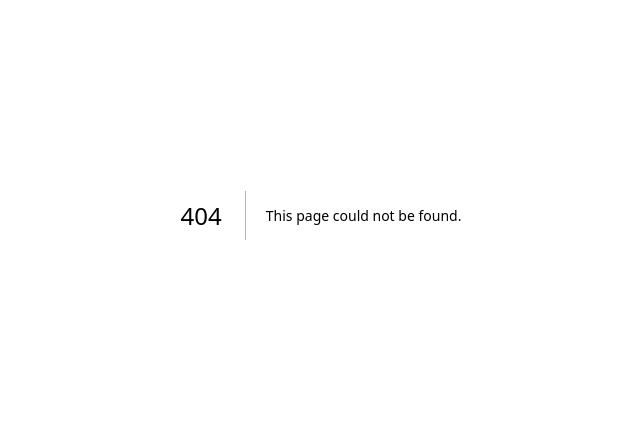
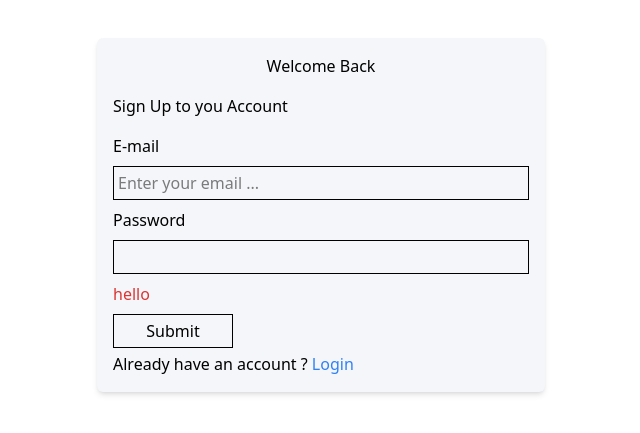
Before and after one commit to BahaaShk/kanaban-job-tracker, a Next.js app: page /signup in a window 1280 px wide. Before the commit this address had no page. Shown: the part 185-618 px from the top of the page, without its empty margins (319-959 px from the left). Built offline with nearby package versions, Linux system fonts and the light colour scheme.

Commit message:
done the login ui

```diff
--- a/app/(auth)/login/page.tsx
+++ b/app/(auth)/login/page.tsx
@@ -1 +1,56 @@
-'use client'
+"use client";
+
+import { useState, useTransition } from "react";
+import { signIn } from "@/actions/auth";
+import Link from "next/link";
+
+const LoginPage = () => {
+  const [errorMsg, setErrorMsg] = useState<string | null>("hello");
+  const [isPending, startTransition] = useTransition();
+
+  const handleSubmit = (formData: FormData) => {
+    startTransition(async () => {
+      setErrorMsg(null);
+      const result = await signIn(formData);
+      if (result?.error) {
+        setErrorMsg(result.error);
+      }
+    });
+  };
+
+  return (
+    <div className="min-h-screen w-full flex justify-center items-center">
+      <div className="max-w-md rounded-md bg-bg w-full shadow-md p-4">
+        <h1 className="text-center mb-4">Welcome Back</h1>
+        <h3>Sign in to you Account</h3>
+        <form action={handleSubmit} className="mt-4 flex flex-col gap-2">
+          <label htmlFor="email">E-mail</label>
+          <input
+            type="email"
+            className="border p-1"
+            name="email"
+            required
+            placeholder="Enter your email ..."
+          />
+          <label htmlFor="password">Password</label>
+          <input type="password" className="border p-1" name="password" />
+          {errorMsg && <p className="text-danger">{errorMsg}</p>}
+          <button
+            type="submit"
+            className="border p-1 w-30 justify-center items-center"
+          >
+            Submit
+          </button>
+        </form>
+        <p className="mt-1">
+          Don't have an account ?{" "}
+          <Link href={"/signup"} className="text-accent">
+            Sign up
+          </Link>
+        </p>
+      </div>
+    </div>
+  );
+};
+
+export default LoginPage;
--- /dev/null
+++ b/app/(auth)/signup/page.tsx
@@ -0,0 +1,40 @@
+"use client";
+
+import { useState, useTransition } from "react";
+import { signIn } from "@/actions/auth";
+import Link from "next/link";
+
+const SignUpPage = () => {
+  const [errorMsg, setErrorMsg] = useState<string | null>("hello");
+  const [isPending, startTransition] = useTransition();
+
+  const handleSubmit = (formData: FormData) => {
+    startTransition(async () => {
+      setErrorMsg(null);
+      const result = await signIn(formData);
+      if (result?.error) {
+        setErrorMsg(result.error);
+      }
+    });
+  };
+
+  return (
+    <div className="min-h-screen w-full flex justify-center items-center">
+  <div className="max-w-md rounded-md bg-bg w-full shadow-md p-4">
+<h1 className="text-center mb-4">Welcome Back</h1>
+<h3>Sign Up to you Account</h3>
+<form action={handleSubmit} className="mt-4 flex flex-col gap-2">
+  <label htmlFor="email">E-mail</label>
+<input type="email" className="border p-1" name="email" required placeholder="Enter your email ..."  />
+  <label htmlFor="password">Password</label>
+<input type="password" className="border p-1" name="password"  />
+{errorMsg && <p className="text-danger">{errorMsg}</p>}
+<button type="submit" className="border p-1 w-30 justify-center items-center">Submit</button>
+</form>
+<p className="mt-1">Already have an account ? <Link href={'/login'} className="text-accent">Login</Link></p>
+  </div>
+    </div>
+)
+};
+
+export default SignUpPage;
--- a/app/layout.tsx
+++ b/app/layout.tsx
@@ -27,7 +27,7 @@ export default function RootLayout({
       lang="en"
       className={`${geistSans.variable} ${geistMono.variable} h-full antialiased`}
     >
-      <body className="min-h-full flex flex-col">{children}</body>
+      <body className="min-h-screen flex flex-col">{children}</body>
     </html>
   );
 }
--- a/app/page.tsx
+++ b/app/page.tsx
@@ -1,65 +1,5 @@
-import Image from "next/image";
-
-export default function Home() {
+export default function Home(){
   return (
-    <div className="flex flex-col flex-1 items-center justify-center bg-zinc-50 font-sans dark:bg-black">
-      <main className="flex flex-1 w-full max-w-3xl flex-col items-center justify-between py-32 px-16 bg-white dark:bg-black sm:items-start">
-        <Image
-          className="dark:invert"
-          src="/next.svg"
-          alt="Next.js logo"
-          width={100}
-          height={20}
-          priority
-        />
-        <div className="flex flex-col items-center gap-6 text-center sm:items-start sm:text-left">
-          <h1 className="max-w-xs text-3xl font-semibold leading-10 tracking-tight text-black dark:text-zinc-50">
-            To get started, edit the page.tsx file.
-          </h1>
-          <p className="max-w-md text-lg leading-8 text-zinc-600 dark:text-zinc-400">
-            Looking for a starting point or more instructions? Head over to{" "}
-            <a
-              href="https://vercel.com/templates?framework=next.js&utm_source=create-next-app&utm_medium=appdir-template-tw&utm_campaign=create-next-app"
-              className="font-medium text-zinc-950 dark:text-zinc-50"
-            >
-              Templates
-            </a>{" "}
-            or the{" "}
-            <a
-              href="https://nextjs.org/learn?utm_source=create-next-app&utm_medium=appdir-template-tw&utm_campaign=create-next-app"
-              className="font-medium text-zinc-950 dark:text-zinc-50"
-            >
-              Learning
-            </a>{" "}
-            center.
-          </p>
-        </div>
-        <div className="flex flex-col gap-4 text-base font-medium sm:flex-row">
-          <a
-            className="flex h-12 w-full items-center justify-center gap-2 rounded-full bg-foreground px-5 text-background transition-colors hover:bg-[#383838] dark:hover:bg-[#ccc] md:w-[158px]"
-            href="https://vercel.com/new?utm_source=create-next-app&utm_medium=appdir-template-tw&utm_campaign=create-next-app"
-            target="_blank"
-            rel="noopener noreferrer"
-          >
-            <Image
-              className="dark:invert"
-              src="/vercel.svg"
-              alt="Vercel logomark"
-              width={16}
-              height={16}
-            />
-            Deploy Now
-          </a>
-          <a
-            className="flex h-12 w-full items-center justify-center rounded-full border border-solid border-black/[.08] px-5 transition-colors hover:border-transparent hover:bg-black/[.04] dark:border-white/[.145] dark:hover:bg-[#1a1a1a] md:w-[158px]"
-            href="https://nextjs.org/docs?utm_source=create-next-app&utm_medium=appdir-template-tw&utm_campaign=create-next-app"
-            target="_blank"
-            rel="noopener noreferrer"
-          >
-            Documentation
-          </a>
-        </div>
-      </main>
-    </div>
-  );
+    <div></div>
+  )
 }
```
